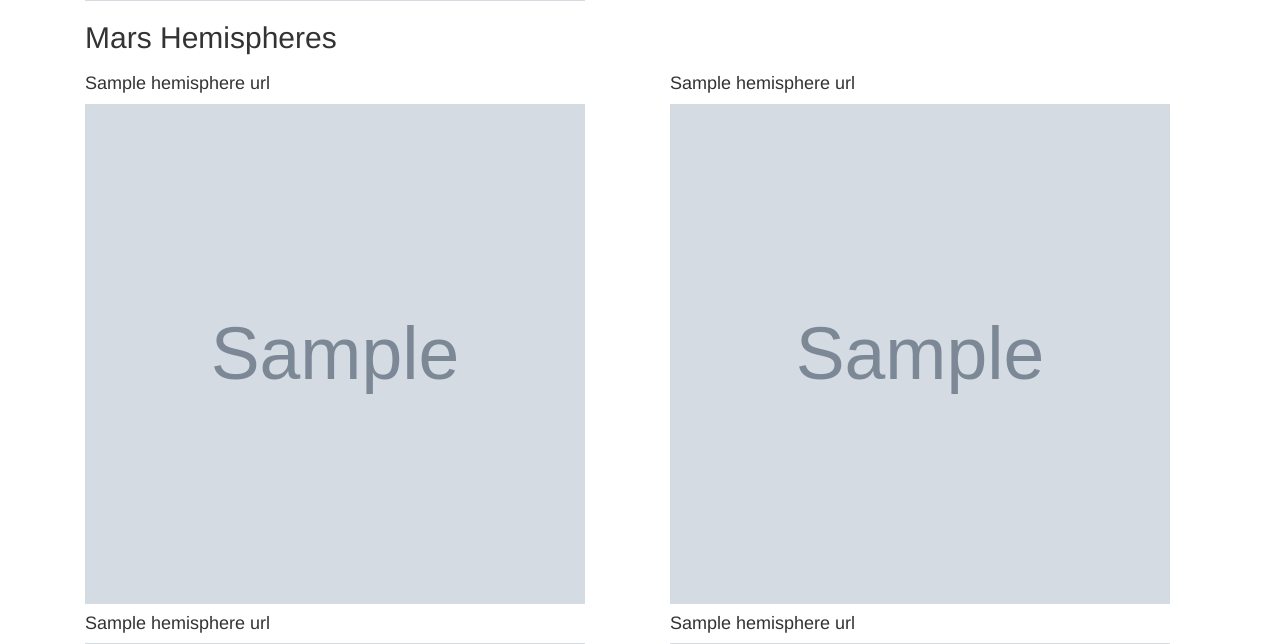
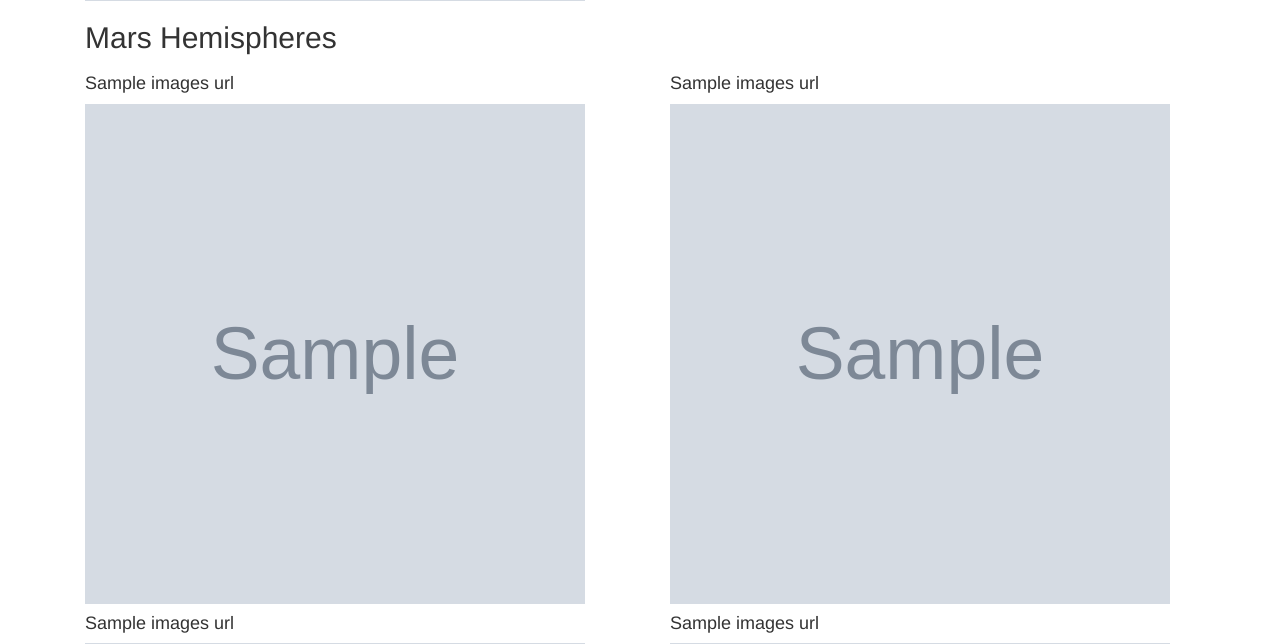
Before and after one commit to retali/web-scraping-challenge, a Flask app: page / in a window 1280 px wide. Shown: the part 1599-2243 px from the top of the page. Run offline with Flask 2, Linux system fonts and the light colour scheme; grey boxes marked "Sample" are stand-in pictures; a database or web service that is not in the repository returns one stand-in record (values such as "Sample title"); some libraries are stand-ins or nearby versions.

Commit message:
Update index.html

```diff
--- a/templates/index.html
+++ b/templates/index.html
@@ -66,9 +66,7 @@
 
             <div class="row" style="padding-left: 16px;">
               <h3 class="header" > Mars Facts</h3>
-                <table>
                   {{mission_to_mars.mars_facts}}
-                </table>
             </div>
         </div>
         </div>
@@ -79,23 +77,23 @@
             <h2 class="heading">Mars Hemispheres</h2>
         </div>
         <div class="col-md-6">
-            {% for x in mission_to_mars.hemisphere_urls[0] %}
+            {% for x in mission_to_mars.images_urls[0] %}
             <h4>{{x.title}}</h4>
             <img src="{{x.img_url}}">
             {% endfor %}
 
-            {% for x in mission_to_mars.hemisphere_urls[1] %}
+            {% for x in mission_to_mars.images_urls[1] %}
             <h4>{{x.title}}</h4>
             <img src="{{x.img_url}}">
             {% endfor %}
         </div>
         <div class="col-md-6">
-            {% for x in mission_to_mars.hemisphere_urls[2] %}
+            {% for x in mission_to_mars.images_urls[2] %}
             <h4>{{x.title}}</h4>
             <img src="{{x.img_url}}">
             {% endfor %}
 
-            {% for x in mission_to_mars.hemisphere_urls[3] %}
+            {% for x in mission_to_mars.images_urls[3] %}
             <h4>{{x.title}}</h4>
             <img src="{{x.img_url}}">
             {% endfor %}
```
